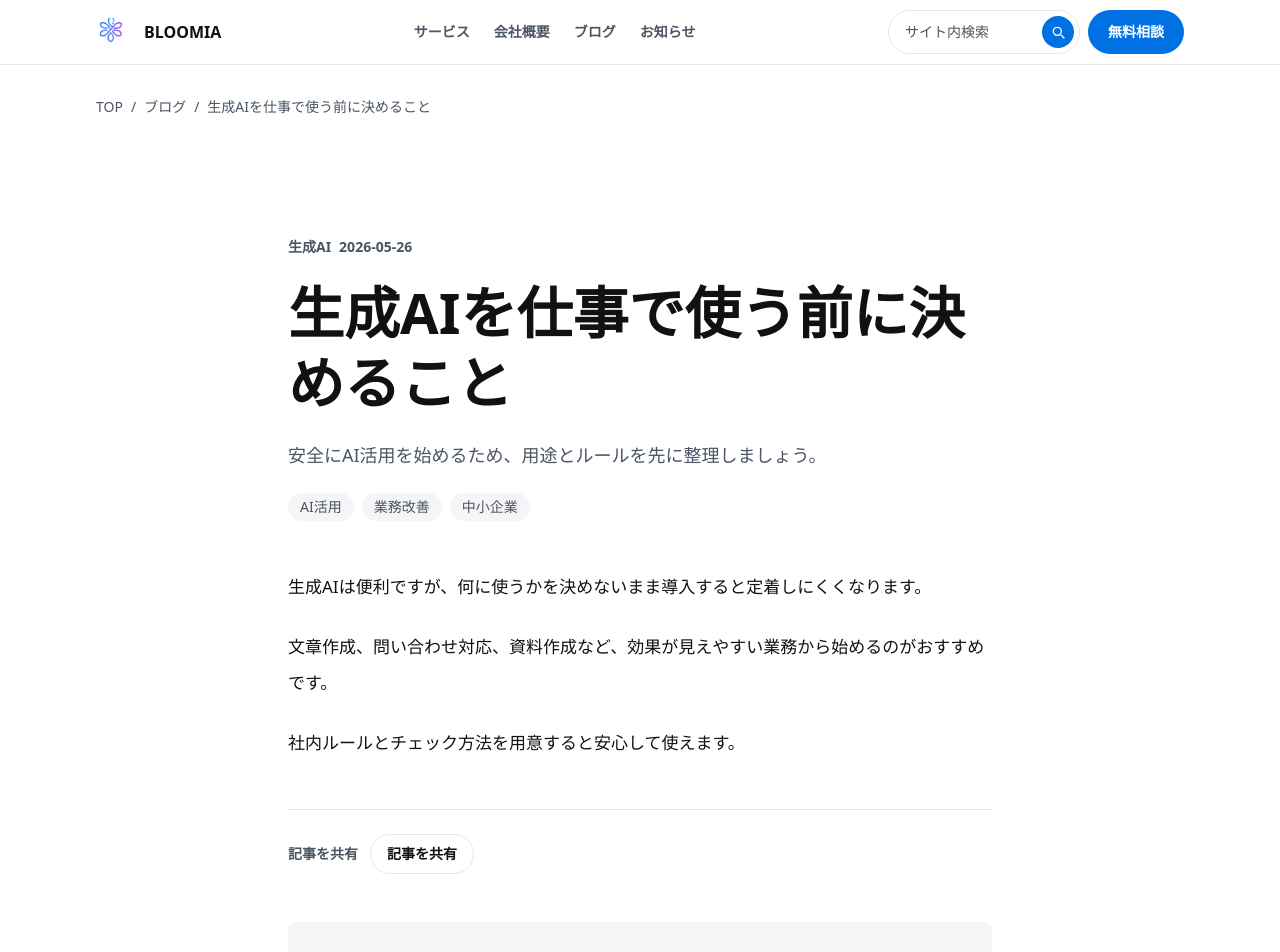
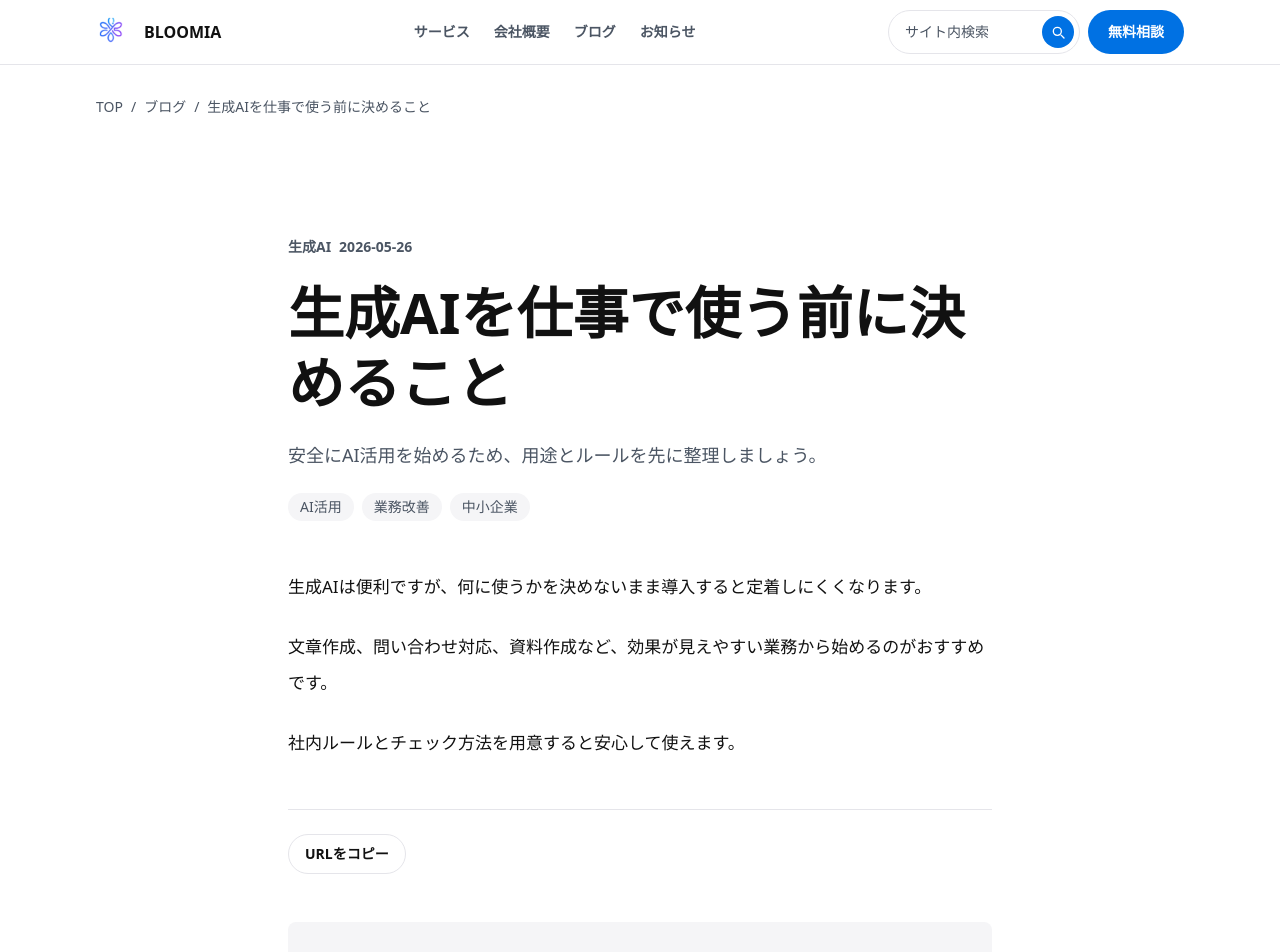
Before and after one commit to iwamitsuco/officialSite, a Next.js app: page /blog/ai-business-use in a window 1280 px wide. Shown: the top 952 px of the page. Built offline with nearby package versions, Linux system fonts and the light colour scheme.

Commit message:
Use URL copy for article action

```diff
--- a/app/blog/[slug]/page.tsx
+++ b/app/blog/[slug]/page.tsx
@@ -69,7 +69,6 @@ export default async function BlogDetailPage({ params }: BlogDetailProps) {
             ))}
           </div>
           <div className="mt-12 flex flex-wrap items-center gap-3 border-t border-apple-border pt-6">
-            <p className="text-sm font-semibold text-apple-sub">記事を共有</p>
             <CopyArticleUrlButton />
           </div>
           <BlogServiceCTA category={post.category} />
--- a/components/ui/CopyArticleUrlButton.tsx
+++ b/components/ui/CopyArticleUrlButton.tsx
@@ -3,9 +3,11 @@
 import { useState } from "react";
 
 export function CopyArticleUrlButton() {
-  const [status, setStatus] = useState<"idle" | "copied" | "shared">("idle");
+  const [copied, setCopied] = useState(false);
 
-  async function copyUrl(url: string) {
+  async function handleCopy() {
+    const url = window.location.href;
+
     try {
       await navigator.clipboard.writeText(url);
     } catch {
@@ -19,48 +21,18 @@ export function CopyArticleUrlButton() {
       document.execCommand("copy");
       document.body.removeChild(textarea);
     }
-  }
 
-  async function handleShare() {
-    const url = window.location.href;
-
-    try {
-      if ("share" in navigator) {
-        await navigator.share({
-          title: document.title,
-          url
-        });
-        setStatus("shared");
-      } else {
-        await copyUrl(url);
-        setStatus("copied");
-      }
-    } catch (error) {
-      if (error instanceof DOMException && error.name === "AbortError") {
-        return;
-      }
-
-      await copyUrl(url);
-      setStatus("copied");
-    }
-
-    window.setTimeout(() => setStatus("idle"), 2200);
+    setCopied(true);
+    window.setTimeout(() => setCopied(false), 2200);
   }
 
   return (
-    <div className="flex flex-wrap items-center gap-3">
-      <button
-        type="button"
-        className="inline-flex min-h-10 items-center justify-center rounded-full border border-apple-border bg-white px-4 text-sm font-semibold text-apple-text transition hover:border-apple-blue hover:text-apple-blue focus-visible:outline focus-visible:outline-2 focus-visible:outline-offset-2 focus-visible:outline-apple-blue"
-        onClick={handleShare}
-      >
-        記事を共有
-      </button>
-      {status !== "idle" ? (
-        <span className="text-sm font-semibold text-apple-sub" role="status">
-          {status === "shared" ? "共有メニューを開きました" : "URLをコピーしました"}
-        </span>
-      ) : null}
-    </div>
+    <button
+      type="button"
+      className="inline-flex min-h-10 items-center justify-center rounded-full border border-apple-border bg-white px-4 text-sm font-semibold text-apple-text transition hover:border-apple-blue hover:text-apple-blue focus-visible:outline focus-visible:outline-2 focus-visible:outline-offset-2 focus-visible:outline-apple-blue"
+      onClick={handleCopy}
+    >
+      {copied ? "URLをコピーしました" : "URLをコピー"}
+    </button>
   );
 }
```
